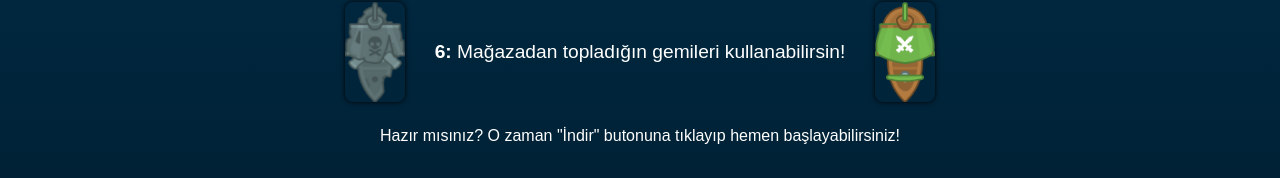
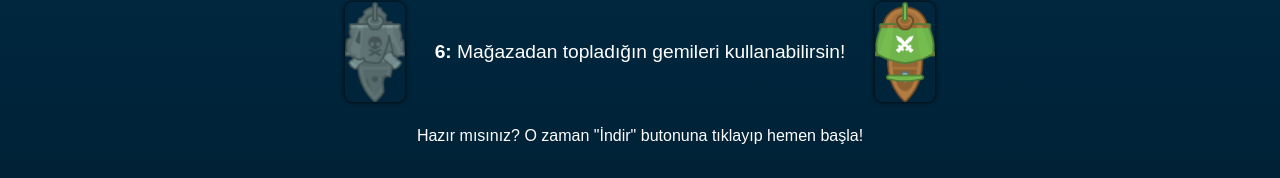
Before and after one commit to YigitTalhaGurbuz123/Korsan-Avi-Sitesi, a plain HTML site: page nasil-oynanır.html in a window 1280 px wide. Shown: the part 880-1058 px from the top of the page. Drawn offline with Linux system fonts and the light colour scheme.

```diff
--- a/nasil-oynanır.html
+++ b/nasil-oynanır.html
@@ -101,7 +101,7 @@
     <img src="dusman3.png" alt="ikon">
   </div>
 
-  <p>Hazır mısınız? O zaman "İndir" butonuna tıklayıp hemen başlayabilirsiniz!</p>
+  <p>Hazır mısınız? O zaman "İndir" butonuna tıklayıp hemen başla!</p>
   <a href="index.html" class="buton">Ana Sayfaya Dön</a>
 
 </body>
```
